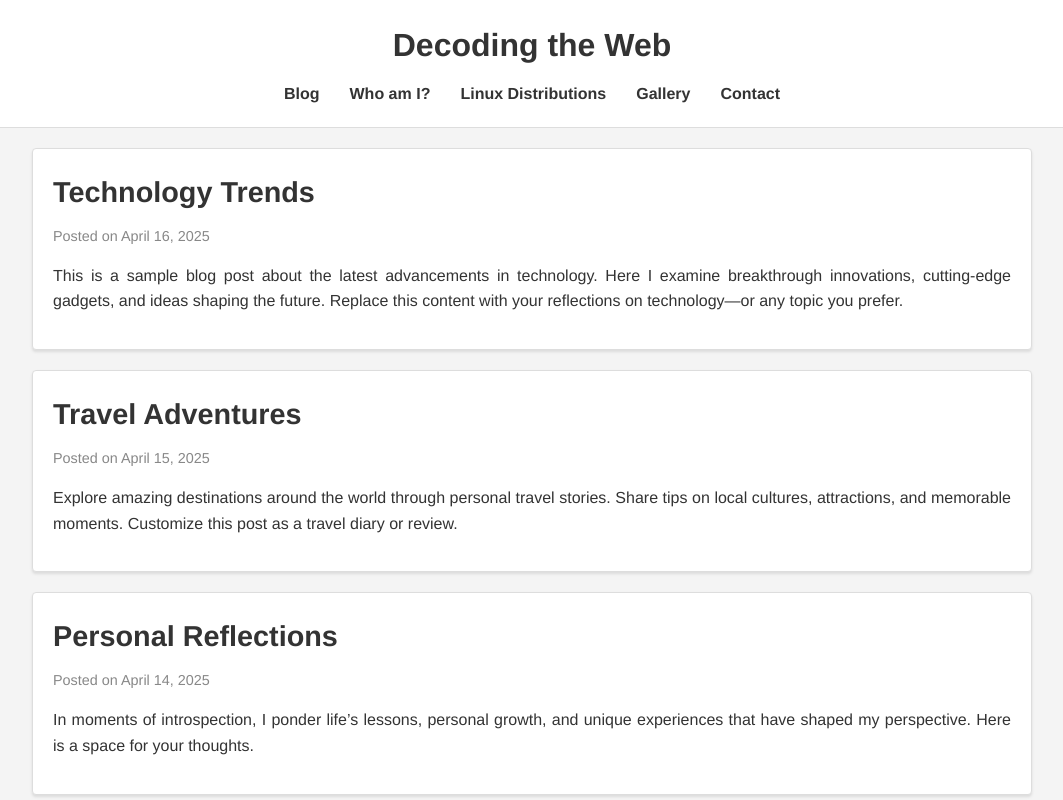
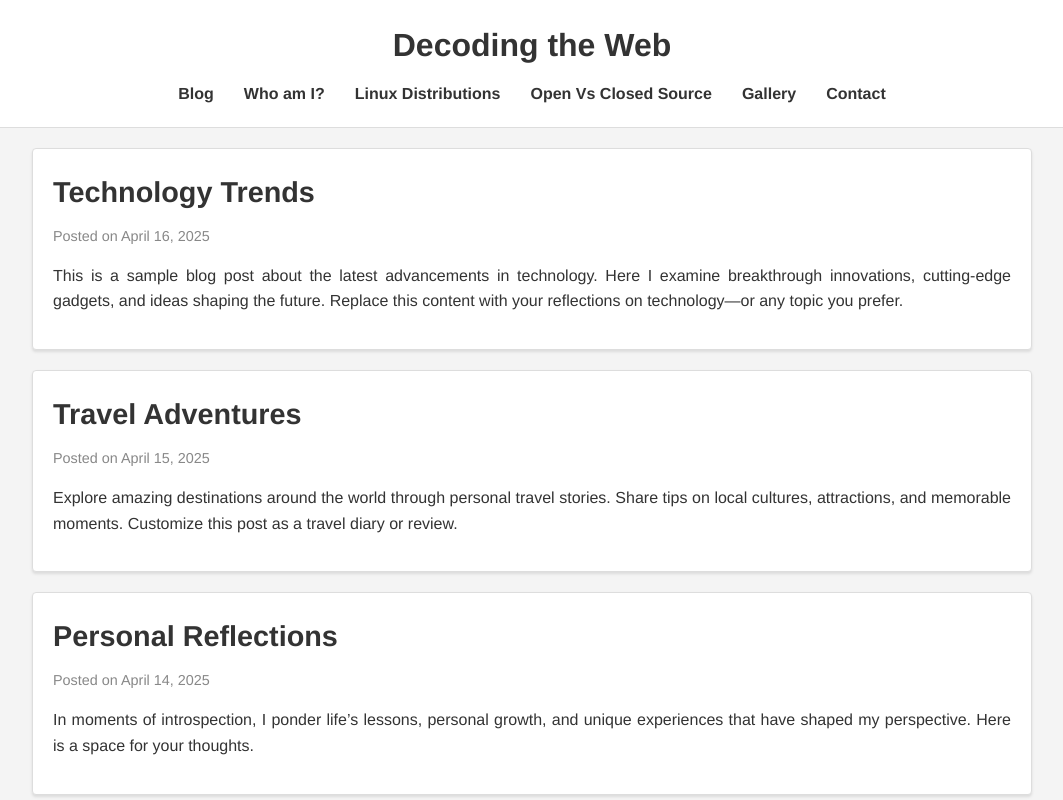
Before and after one commit to What-Is-Linux-lol/mywebsite, a plain HTML site: page index.html in a window 1280 px wide. Shown: the top 800 px of the page, without its empty margins (108-1171 px from the left). Drawn offline with Linux system fonts and the light colour scheme.

Commit message:
Update index.html

```diff
--- a/index.html
+++ b/index.html
@@ -183,6 +183,7 @@
         <li><a href="#blog">Blog</a></li>
         <li><a href="introduction.html">Who am I?</a></li>
         <li><a href="linux-distros.html">Linux Distributions</a></li>
+        <li><a href="openvsclosedsource.html">Open Vs Closed Source</a></li>
         <li><a href="#gallery">Gallery</a></li>
         <li><a href="#contact">Contact</a></li>
       </ul>
```
